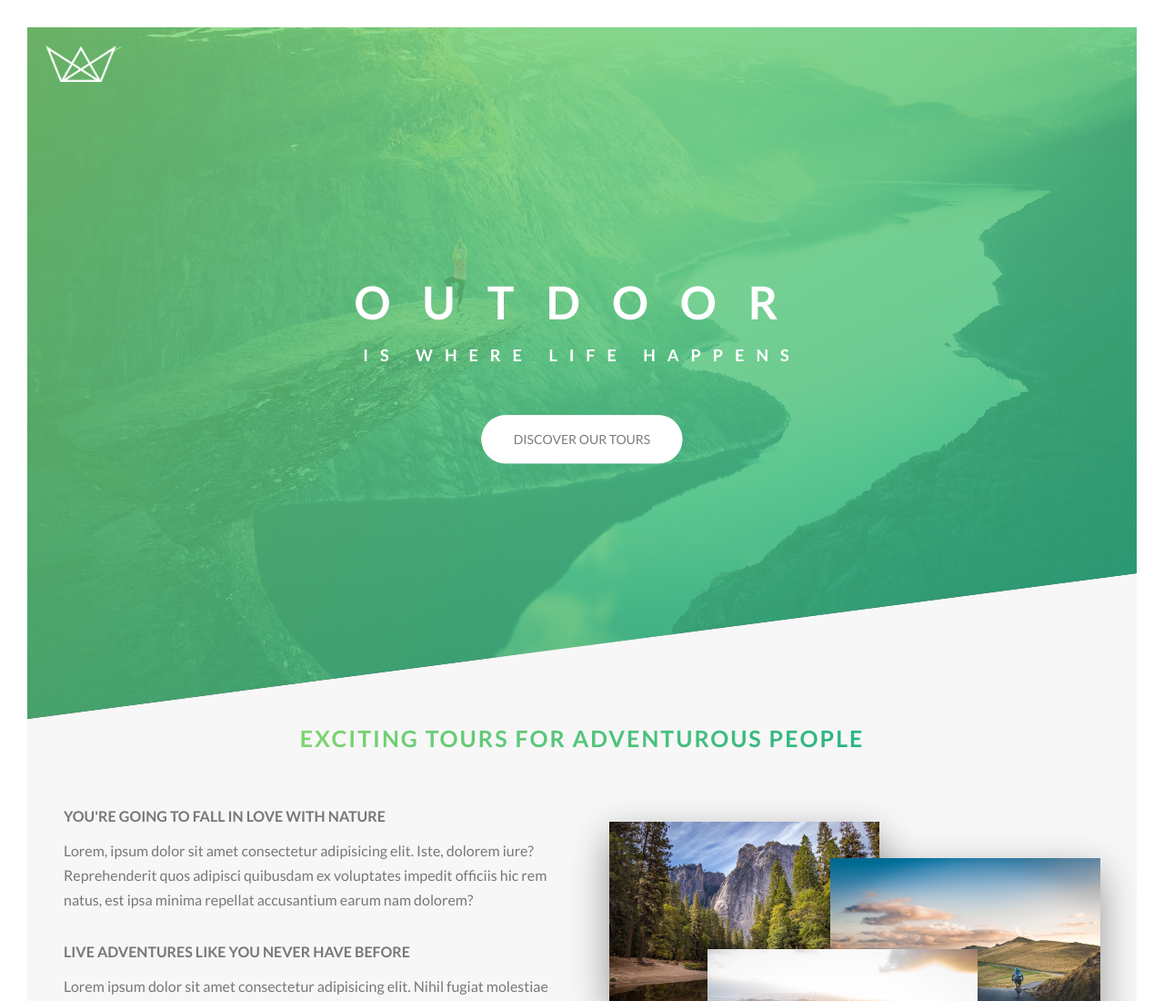
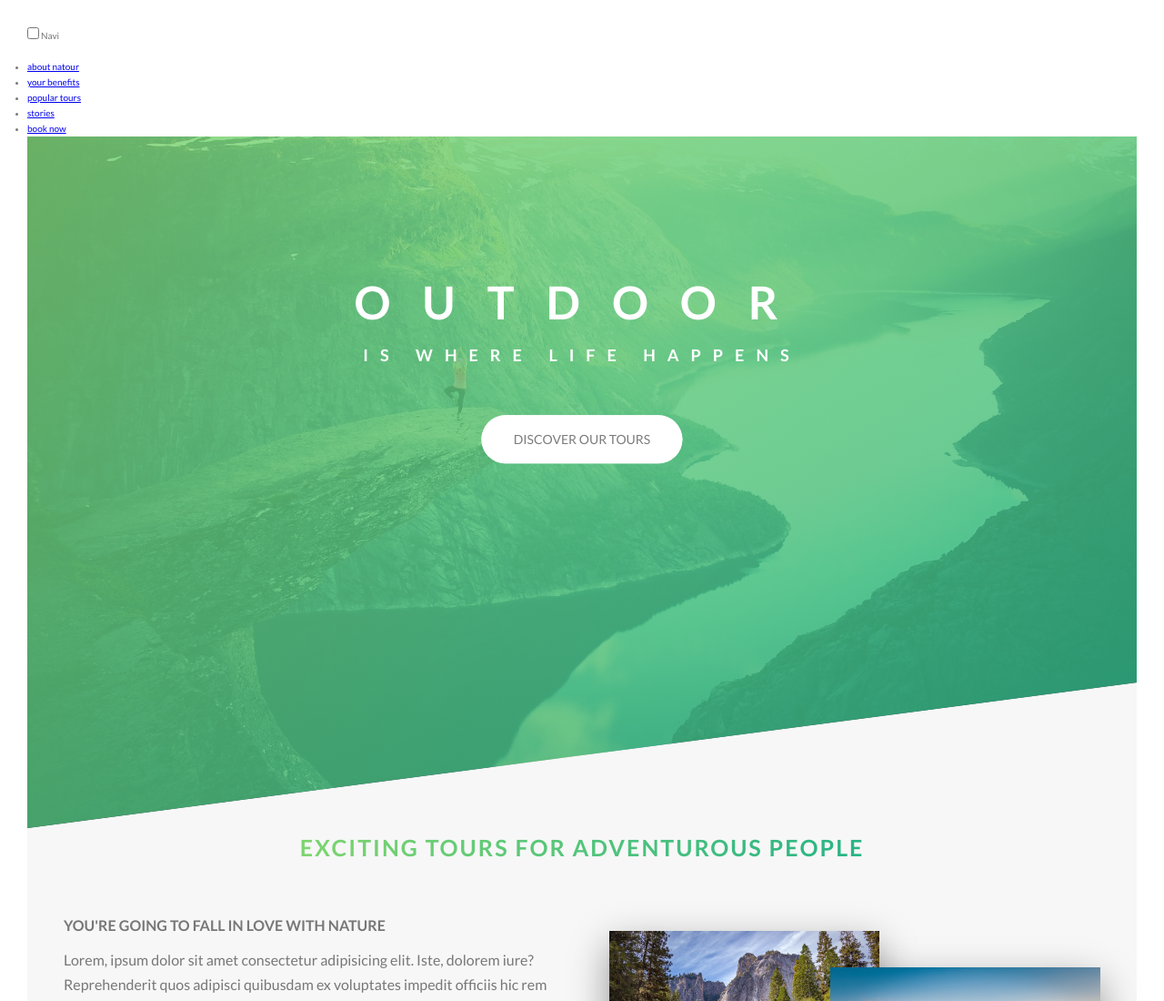
Before and after one commit to YukieIsobe/Natours, a website: page index.html in a window 1280 px wide. Shown: the top 1100 px of the page at 91% size. Drawn offline with Linux system fonts and the light colour scheme.

Commit message:
navigation markup

```diff
--- a/index.html
+++ b/index.html
@@ -12,7 +12,23 @@
     <link rel="stylesheet" href="css/style.css" />
   </head>
   <body>
-    <nav></nav>
+    <div class="navigation">
+      <input type="checkbox" class="navigation__checkbox" id="navi-toggle">
+      <label for="navi-toggle" class="navigation__button">Navi</label>
+
+      <div class="navigation__background">&nbsp;</div>
+
+      <nav class="navigation__nav">
+        <ul class="navigation__list">
+          <li class="navigation__item"><a href="#" class="navigation__item">about natour</a></li>
+          <li class="navigation__item"><a href="#" class="navigation__item">your benefits</a></li>
+          <li class="navigation__item"><a href="#" class="navigation__item">popular tours</a></li>
+          <li class="navigation__item"><a href="#" class="navigation__item">stories</a></li>
+          <li class="navigation__item"><a href="#" class="navigation__item">book now</a></li>
+        </ul>
+      </nav>
+    </div>
+
     <header class="header">
       <div class="header__logo-box">
         <img src="img/logo-white.png" class="header__logo" alt="logo" />
```
Also changed, not shown: sass/base/_base.scss (line endings or trailing spaces).
